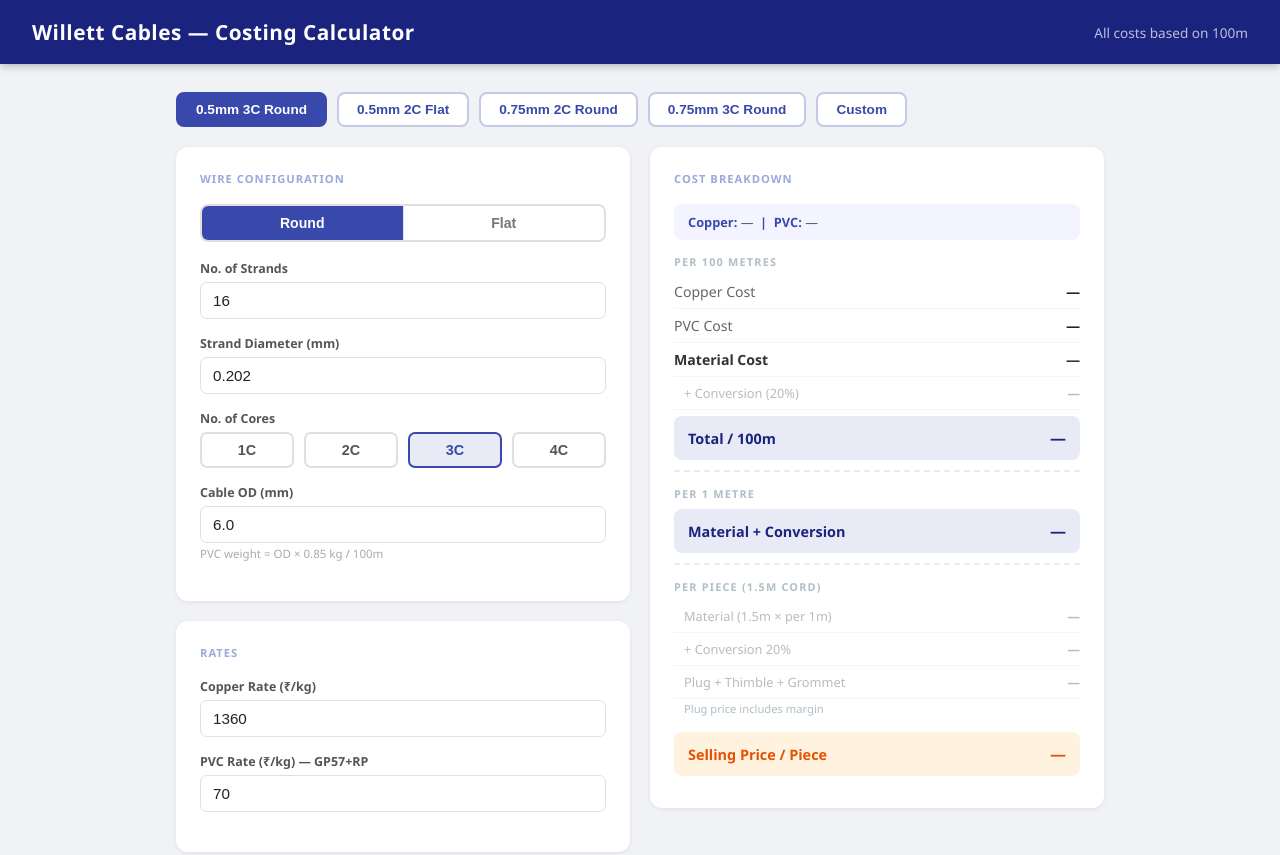
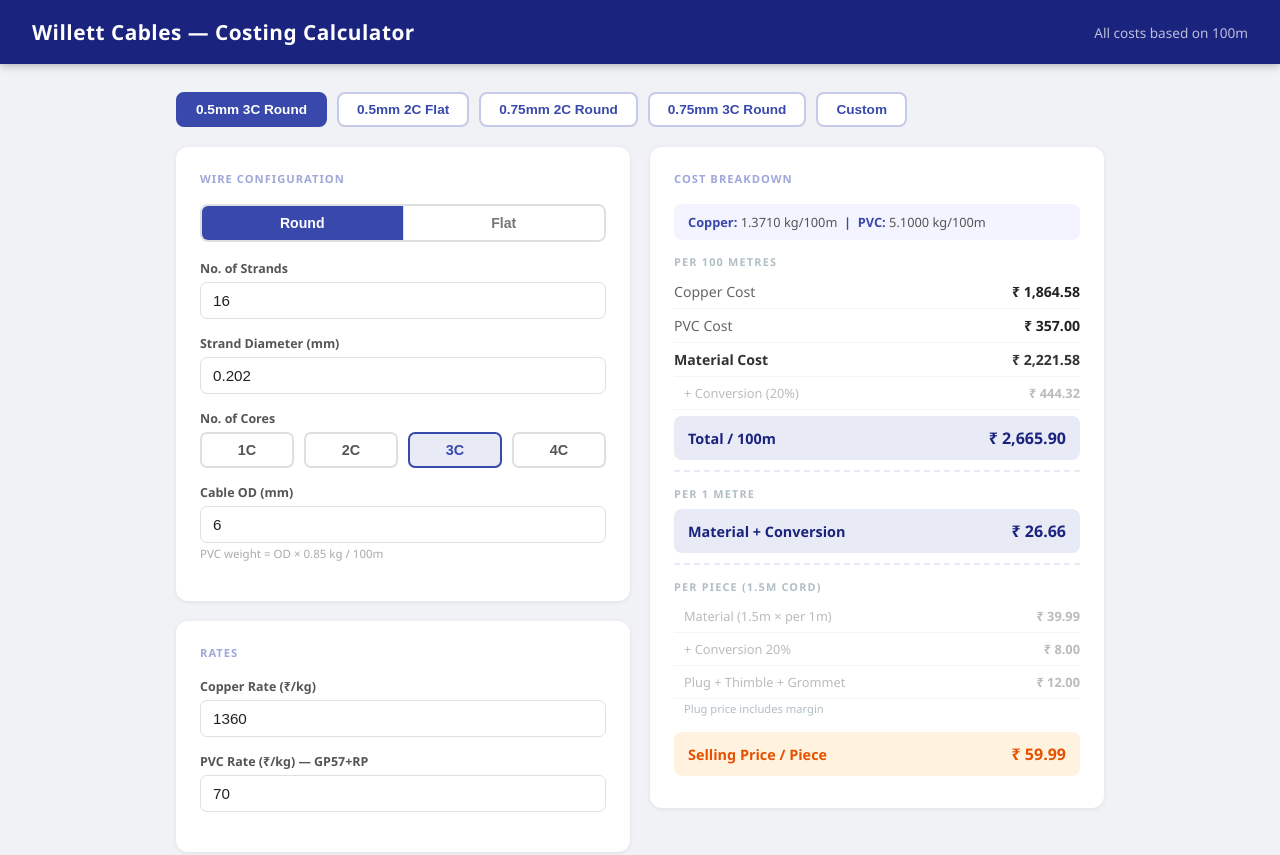
Before and after one commit to pulkitalawadhi21-hub/-willett-crm, a website: page public/costing.html in a window 1280 px wide. Shown: the top 855 px of the page. Drawn offline with Linux system fonts and the light colour scheme.

Commit message:
Fix: remove stale margin element reference crashing calc()

```diff
--- a/public/costing.html
+++ b/public/costing.html
@@ -341,7 +341,6 @@
   const thimbles    = parseInt(document.getElementById('thimbles').value)      || 0;
   const grommets    = parseInt(document.getElementById('grommets').value)      || 0;
   const plugCost    = parseFloat(document.getElementById('plugCost').value)    || 0;
-  const margin      = parseFloat(document.getElementById('margin').value)      || 0;
 
   // All calculated per 100m
   // Copper: n × d² × 0.7 = kg/100m per core
```
